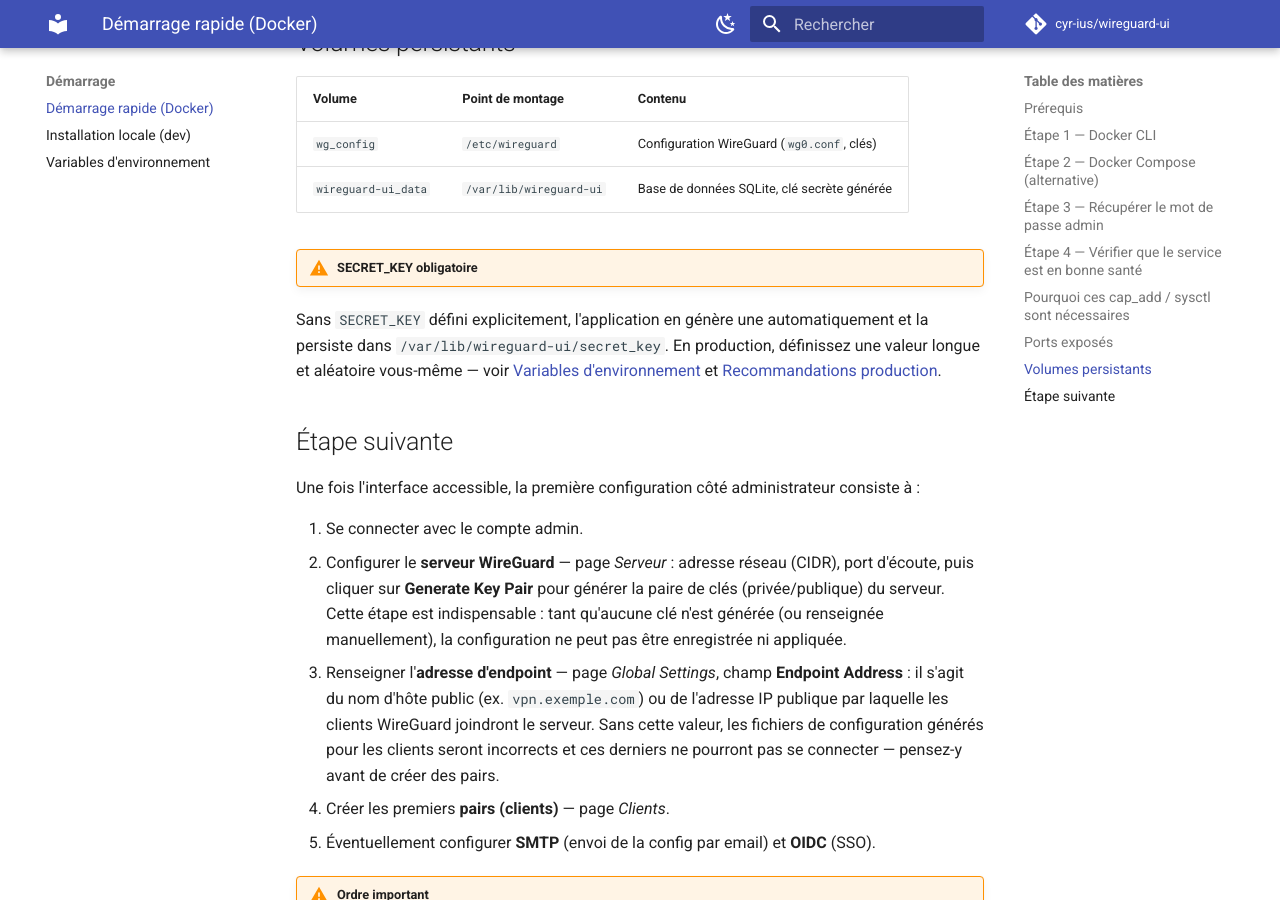
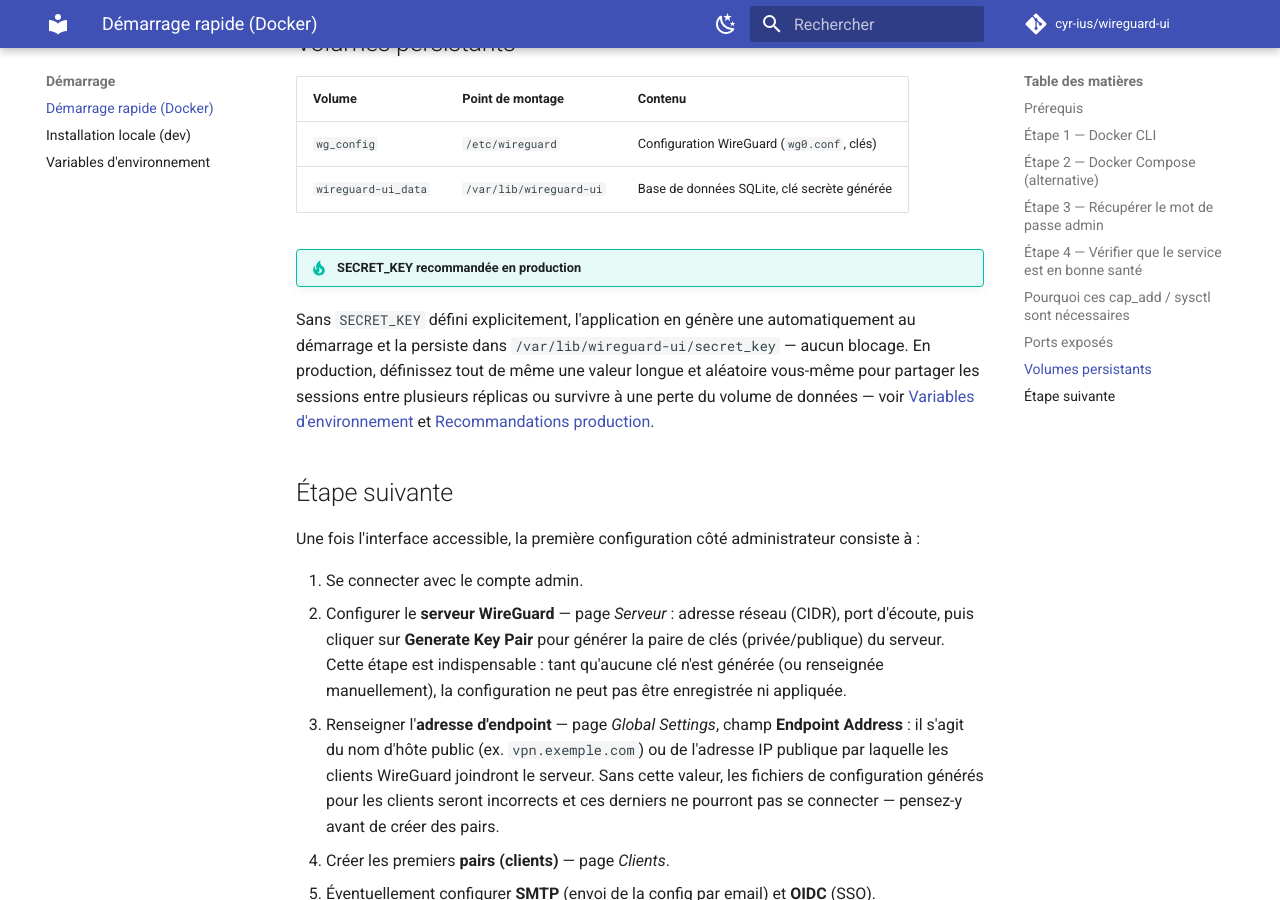
Before and after one commit to cyr-ius/wireguard-ui, an MkDocs documentation site: the page built from docs/demarrage/quickstart-docker.md, in a window 1280 px wide and 900 px high, scrolled down 2635 px. Built offline with MkDocs 1.6.1 and Material for MkDocs 9.7.7, drawn with Linux system fonts in a browser that asks for light colours; comment, search, counter and statistics services are not loaded.

Commit message:
fix(docs): Clarify SECRET_KEY is optional, not required to start
The backend already auto-generates and persists a random secret key
when SECRET_KEY isn't set (config.py::_resolve_secret_key). The README
and quickstart doc wrongly implied startup would be blocked without
one; docs and examples now match actual behavior.

Co-Authored-By: Claude Sonnet 5 <noreply@anthropic.com>

```diff
--- a/.pre-commit-config.yaml
+++ b/.pre-commit-config.yaml
@@ -39,7 +39,7 @@ repos:
           - --skip="./.*,*.csv,*.json,*.ambr"
           - --quiet-level=2
         exclude_types: [csv, json, html]
-        exclude: .devcontainer|.agents|swagger
+        exclude: .devcontainer|.agents|swagger|docs
 
   # ── TypeScript / Angular: Prettier ───────────────────────────────────────
   - repo: https://github.com/pre-commit/mirrors-prettier
--- a/docs/demarrage/quickstart-docker.md
+++ b/docs/demarrage/quickstart-docker.md
@@ -106,8 +106,8 @@ curl http://localhost:8000/api/health
 | `wg_config`         | `/etc/wireguard`        | Configuration WireGuard (`wg0.conf`, clés)  |
 | `wireguard-ui_data` | `/var/lib/wireguard-ui` | Base de données SQLite, clé secrète générée |
 
-!!! warning "SECRET_KEY obligatoire"
-Sans `SECRET_KEY` défini explicitement, l'application en génère une automatiquement et la persiste dans `/var/lib/wireguard-ui/secret_key`. En production, définissez une valeur longue et aléatoire vous-même — voir [Variables d'environnement](variables-environnement.md) et [Recommandations production](../deploiement/production.md).
+!!! tip "SECRET_KEY recommandée en production"
+Sans `SECRET_KEY` défini explicitement, l'application en génère une automatiquement au démarrage et la persiste dans `/var/lib/wireguard-ui/secret_key` — aucun blocage. En production, définissez tout de même une valeur longue et aléatoire vous-même pour partager les sessions entre plusieurs réplicas ou survivre à une perte du volume de données — voir [Variables d'environnement](variables-environnement.md) et [Recommandations production](../deploiement/production.md).
 
 ## Étape suivante
 
```
Also changed, not shown: README.md (+4 -5 lines).
